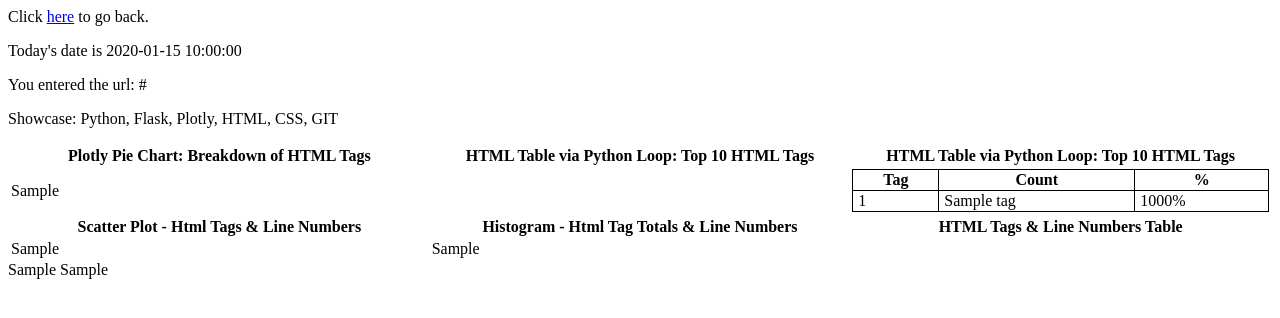
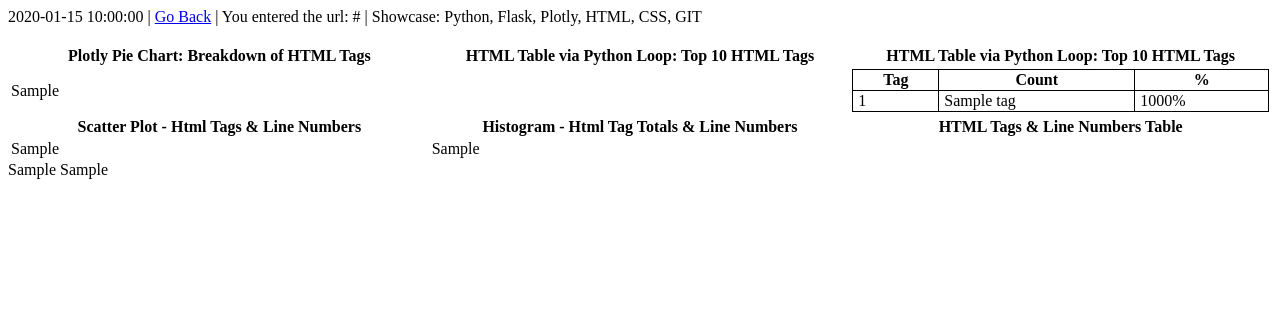
Before and after one commit to michaelmagistro/webspector, a Flask app: template templates/run-scraper.html in a window 1280 px wide. Shown: the top 318 px of the page. Run offline with Flask 3, Linux system fonts and the light colour scheme; the template is opened without the code that fills it: most values are stand-ins (such as "Sample title", 1, 10 or a date in 2020); some libraries are stand-ins or nearby versions.

Commit message:
modify formatting to be more condense

```diff
--- a/app.py
+++ b/app.py
@@ -64,7 +64,7 @@ def run_scraper():
         textposition='inside',  # Show labels inside the pie slices
         hovertemplate="%{label}: %{value} (%{percent})"
     )
-    fig.update_layout(legend_title_text='Tags', title='HTML Tag Breakdown', xaxis_title='Tag', yaxis_title='Size', barmode='group', showlegend=False, title_text='', margin=dict(l=0, r=0, b=0, t=0, pad=1))
+    fig.update_layout(legend_title_text='Tags', title='HTML Tag Breakdown', xaxis_title='Tag', yaxis_title='Size', barmode='group', showlegend=False, title_text='', margin=dict(l=0, r=0, b=0, t=0, pad=1), height=200)
     # hide overflow tooltip on pie chart
     chart = plot(fig, output_type='div', include_plotlyjs=False)
     plotly_pie = chart
--- a/templates/run-scraper.html
+++ b/templates/run-scraper.html
@@ -5,11 +5,7 @@
     <script src="https://cdn.plot.ly/plotly-latest.min.js"></script>
 </head>
 <body>
-    Click <a href="{{ url_for('index') }}">here</a> to go back.
-    <p>Today's date is {{ current_date }}</p>
-    <!-- return the url the user inputted from the index page -->
-    <p>You entered the url: {{ url }}</p>
-    <p>Showcase: Python, Flask, Plotly, HTML, CSS, GIT</p>
+    {{ current_date }} | <a href="{{ url_for('index') }}">Go Back</a> | You entered the url: {{ url }} | Showcase: Python, Flask, Plotly, HTML, CSS, GIT <br><br>
     <table style="width: 100%;">
         <thead style="width: 100%;">
             <tr>
```
